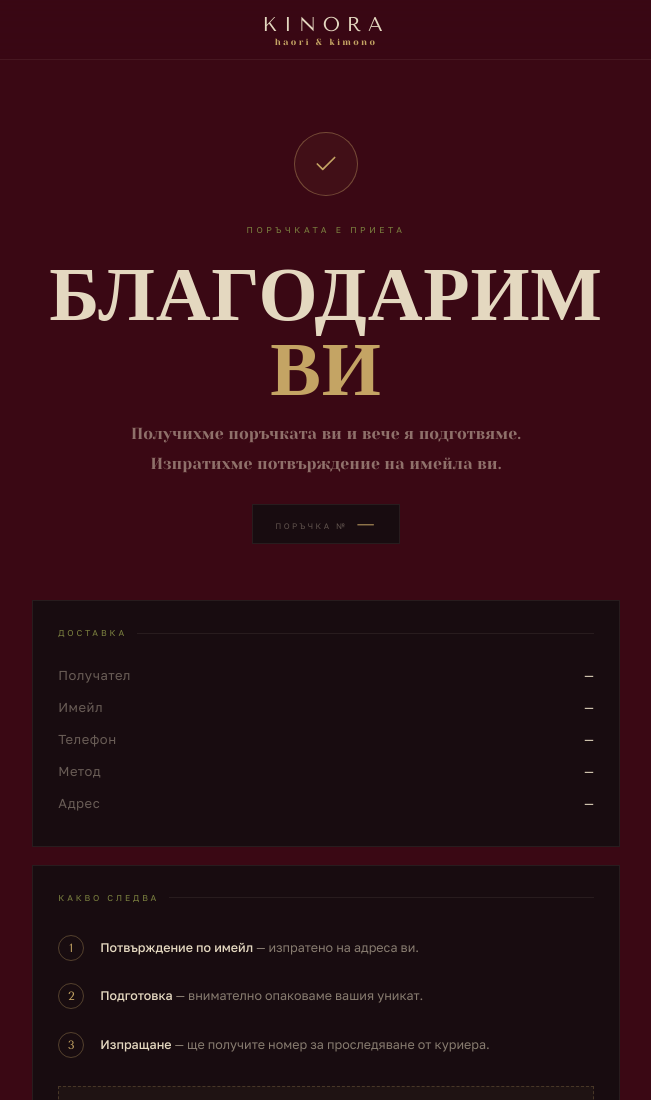
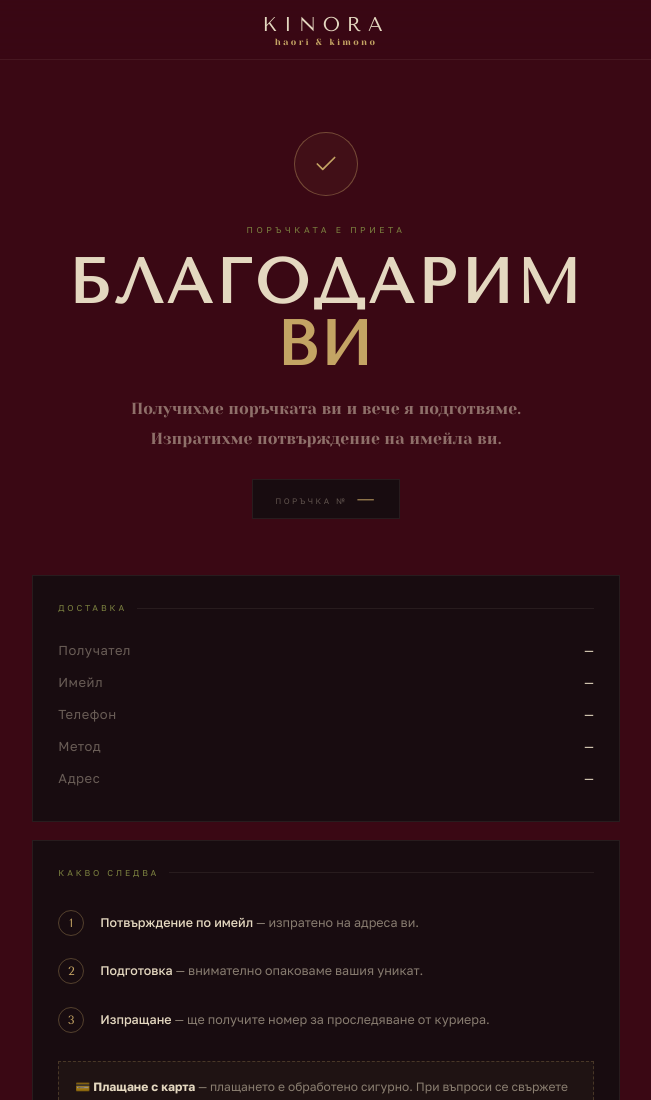
Before and after one commit to gabrielakotsev/kinora, a website: page success.html in a window 1280 px wide. Shown: the top 1100 px of the page, without its empty margins (314-965 px from the left). Drawn offline with nearby package versions, Linux system fonts and the light colour scheme.

Commit message:
style(success): use Tenor Sans for heading; drop Playfair Display

```diff
--- a/success.html
+++ b/success.html
@@ -8,7 +8,7 @@
 <link rel="icon" href="/favicon.ico" sizes="any"/>
 <link rel="apple-touch-icon" href="/apple-touch-icon.png"/>
 <meta name="theme-color" content="#4a0c1a"/>
-<link href="https://fonts.googleapis.com/css2?family=Tenor+Sans&family=Golos+Text:wght@400;500;600;700&family=Yeseva+One&family=Playfair+Display:wght@700;800;900&display=swap" rel="stylesheet"/>
+<link href="https://fonts.googleapis.com/css2?family=Tenor+Sans&family=Golos+Text:wght@400;500;600;700&family=Yeseva+One&display=swap" rel="stylesheet"/>
 <style>
 *,*::before,*::after{box-sizing:border-box;margin:0;padding:0}
 :root{--B:#4a0c1a;--B2:#5c1222;--B3:#7a1a30;--B4:#3a0814;--OL:#2e3018;--OL3:#7c8240;--BG:#e4d8c0;--NV:#0c0608;--NV2:#180c10;--GD:#c4a464;--GD2:#dfc090;--line:rgba(228,216,192,.08)}
@@ -25,7 +25,7 @@ nav{height:60px;display:flex;align-items:center;justify-content:center;padding:0
 .check{width:64px;height:64px;border-radius:50%;border:1px solid rgba(196,164,100,.4);display:flex;align-items:center;justify-content:center;margin:0 auto 1.8rem;background:rgba(196,164,100,.05)}
 .check svg{width:26px;height:26px;stroke:var(--GD);fill:none;stroke-width:1.6;stroke-linecap:round;stroke-linejoin:round}
 .tag{font-size:8.5px;letter-spacing:.42em;text-transform:uppercase;color:var(--OL3);margin-bottom:1.1rem}
-.h1{font-family:'Playfair Display',serif;font-weight:800;font-size:clamp(46px,9vw,76px);letter-spacing:.01em;line-height:.98;color:var(--BG);margin-bottom:1.1rem;text-transform:uppercase}
+.h1{font-family:'Tenor Sans',sans-serif;font-size:clamp(40px,8vw,62px);letter-spacing:.06em;line-height:1;color:var(--BG);margin-bottom:1.1rem;text-transform:uppercase}
 .h1 em{font-style:normal;color:var(--GD)}
 .lead{font-family:'Yeseva One',serif;font-size:16px;color:rgba(228,216,192,.5);line-height:1.85;max-width:440px;margin:0 auto}
 .order-ref{display:inline-flex;align-items:baseline;gap:.6em;margin-top:1.6rem;padding:.6rem 1.4rem;border:1px solid var(--line);background:var(--NV2)}
```
